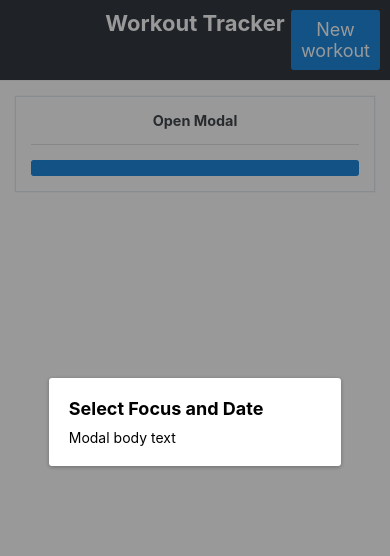
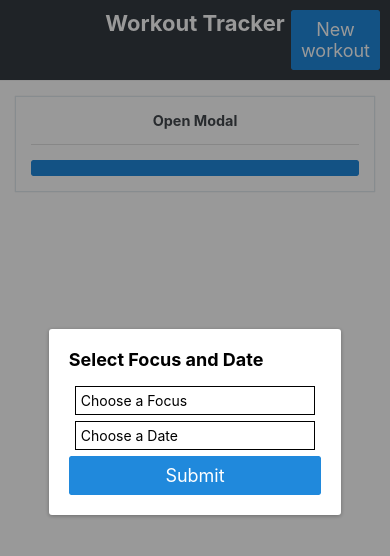
Before and after one commit to David-Ogden-III/first_native_project, a React Native app: screen / in a window 390 px wide. Both pictures are taken after a click on the button "New workout". Shown: the top 556 px of the page. Built offline with nearby package versions, Linux system fonts and the light colour scheme.

Commit message:
WorkoutModal now has Formik Form and console logs the text inputs but is not finished

```diff
--- a/App.js
+++ b/App.js
@@ -1,11 +1,22 @@
 import { SafeAreaProvider } from 'react-native-safe-area-context';
 import MainPage from './MainPage';
 import Header from './Header';
+import { useState } from 'react';
+
+let nextId = 10;
+let superNextId = 100
 
 export default function App() {
+  const [workoutList, setWorkoutList] = useState([{ id: 0, focus: '', date: '' }])
+
+  const addTitle = (newTitleData) => {
+    const newTitle = { id: nextId++, ...newTitleData }
+    setWorkoutList([...workoutList, newTitle])
+  }
+
   return (
     <SafeAreaProvider>
-      <Header />
+      <Header onSubmit={addTitle}/>
       <MainPage />
     </SafeAreaProvider>
   );
--- a/Header.js
+++ b/Header.js
@@ -3,14 +3,14 @@ import { Header as HeaderRNE, Button } from '@rneui/themed';
 import WorkoutModal from './WorkoutModal';
 
 
-const Header = () => {
+const Header = ({ onSubmit }) => {
 
     return (
         <HeaderRNE
             backgroundColor='#343a40'
             centerComponent={{ text: 'Workout Tracker', style: styles.heading }}
             rightComponent={
-                    <WorkoutModal />
+                    <WorkoutModal onSubmit={onSubmit} />
             }
         />
     );
--- a/WorkoutModal.js
+++ b/WorkoutModal.js
@@ -1,11 +1,22 @@
-import { Text, View } from 'react-native';
-import { Button, Dialog, CheckBox, ListItem, Avatar, } from '@rneui/themed';
+import { Text, View, TextInput } from 'react-native';
+import { Button, Dialog } from '@rneui/themed';
 import { useState } from 'react';
+import { Formik } from 'formik';
 
 
 
-const WorkoutModal = () => {
+const WorkoutModal = ({ onSubmit }) => {
   const [modalOpen, setModalOpen] = useState(false);
+
+  const handleSubmit = (values) => {
+    const newTitle = {
+      focus: values.focus,
+      date: values.date
+    }
+    onSubmit(newTitle);
+    setModalOpen(false)
+    console.log(newTitle)
+  }
 
   return (
     <View>
@@ -20,7 +31,35 @@ const WorkoutModal = () => {
         onBackdropPress={() => setModalOpen(false)}
       >
         <Dialog.Title title='Select Focus and Date' />
-        <Text>Modal body text</Text>
+        <Formik
+          initialValues={{
+            focus: '',
+            date: ''
+          }}
+          onSubmit={handleSubmit}
+        >
+            {({ handleChange, handleBlur, handleSubmit, values }) => (
+              <View>
+                <TextInput
+                  style={{ borderWidth: 1, padding: 5, margin: 6 }}
+                  onChangeText={handleChange('focus')}
+                  onBlur={handleBlur('focus')}
+                  value={values.focus}
+                  placeholder='Choose a Focus'
+                />
+
+                <TextInput
+                  style={{ borderWidth: 1, padding: 5, marginHorizontal: 6, marginBottom: 6 }}
+                  onChangeText={handleChange('date')}
+                  onBlur={handleBlur('date')}
+                  value={values.date}
+                  placeholder='Choose a Date'
+                  type='date'
+                />
+                <Button onPress={handleSubmit} title="Submit" />
+              </View>
+            )}
+        </Formik>
       </Dialog>
     </View>
   );
```
